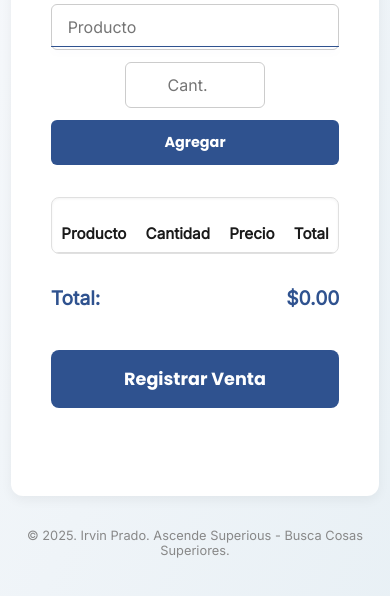
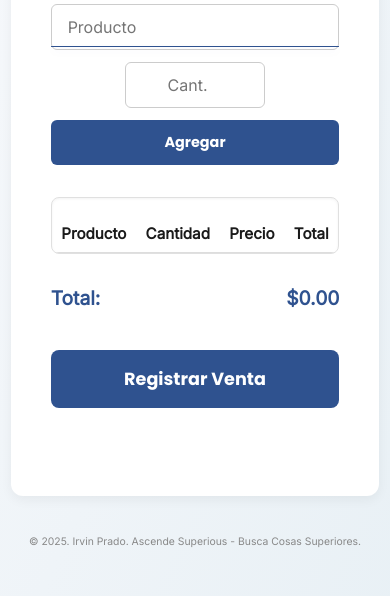
Before and after one commit to irvinforbusinesses/Caja, a website: page index.html in a window 390 px wide. Shown: the part 164-760 px from the top of the page. Drawn offline with Linux system fonts and the light colour scheme.

Commit message:
Update index.html

```diff
--- a/index.html
+++ b/index.html
@@ -195,6 +195,11 @@
         align-items: center;
         gap: 0.75rem;
         padding: 0;
+      }
+      footer {
+  font-size: 0.65rem;
+  padding: 0.5rem 1rem;
+  line-height: 1.2;
       }
 
       .autocomplete-container {
```
